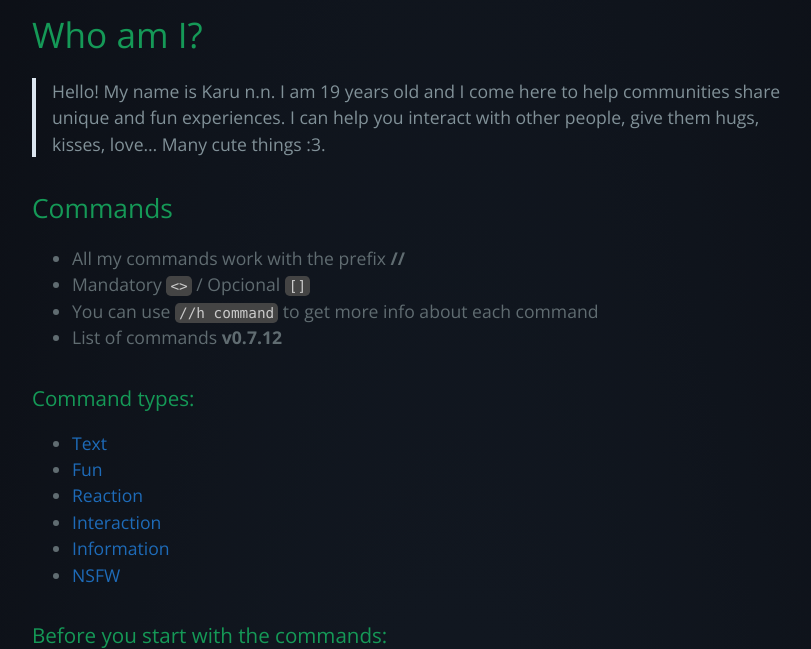
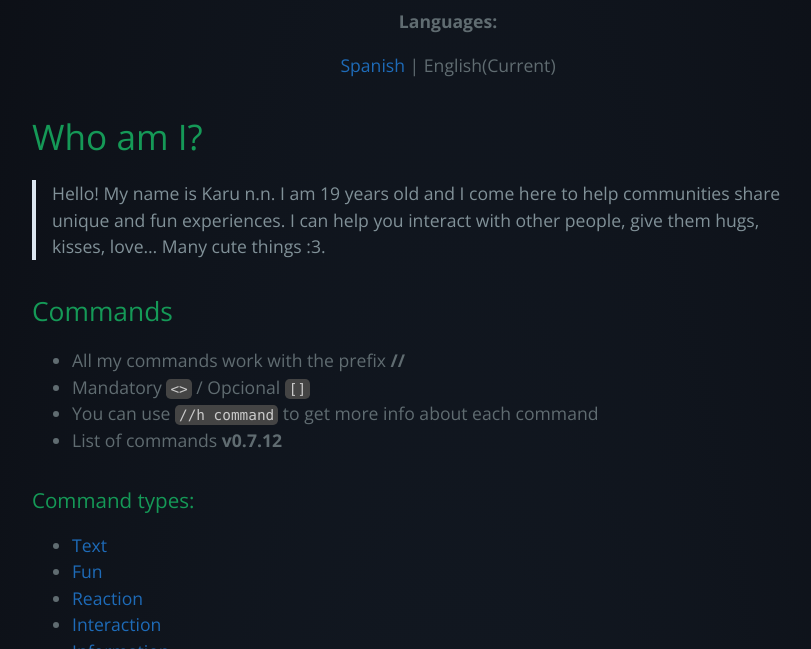
Before and after one commit to TheEdaL06/Karu, a Jekyll site: the page built from lang/en/index.md, in a window 1280 px wide and 900 px high, scrolled down 462 px, cut to the strip 251-900 px from the top of the window. Shown: the whole strip, without its empty margins (192-1003 px from the left). Built offline with Jekyll 4.4.1, drawn with Linux system fonts in a browser that asks for light colours; our own code applies the rules of GitHub Pages for plain Markdown files.

Commit message:
Update index.md

```diff
--- a/lang/en/index.md
+++ b/lang/en/index.md
@@ -1,3 +1,8 @@
+<p style="text-align: center;"><b>Languages:</b></p>
+<p style="text-align: center;"><a href="https://bulzykrown.github.io/Karu/lang/es/"> Spanish</a> | English(Current)</p>
+
+
+
 # Who am I?
 > Hello! My name is Karu n.n. I am 19 years old and I come here to help communities share unique and fun experiences. I can help you interact with other people, give them hugs, kisses, love... Many cute things :3.
 
```
